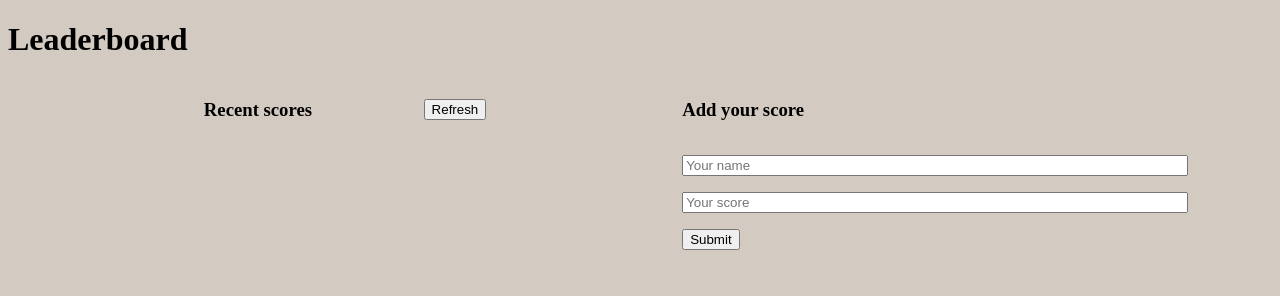
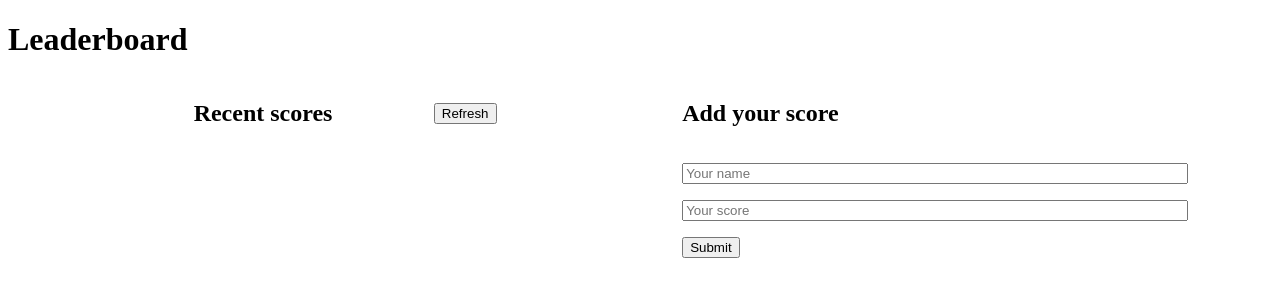
Before and after one commit to julzedz/leaderboard, a website built with webpack: page src/index.html in a window 1280 px wide. Built offline with nearby package versions, Linux system fonts and the light colour scheme.

Commit message:
Add index.js

```diff
--- a/src/index.html
+++ b/src/index.html
@@ -11,13 +11,13 @@
 <main>
     <section class="score-section">
     <header>
-      <h3>Recent scores</h3>
+      <h2>Recent scores</h2>
       <input type="button" class="btn" value="Refresh">
     </header>
     <ul class="scores-box"></ul>
   </section>
   <section class="input-section">
-    <header><h3>Add your score</h3></header>
+    <header><h2>Add your score</h2></header>
     <input type="text" name="name" placeholder="Your name" id="">
     <input type="text" name="score" placeholder="Your score" id="">
     <input type="button" class="btn" name="submit" value="Submit" id="">
--- a/src/style.css
+++ b/src/style.css
@@ -1,15 +1,6 @@
-.hello {
-  color: #5c2424;
-}
-
-body {
-  background-color: #d3cbc1;
-}
-
 main {
   display: flex;
   justify-content: space-evenly;
-  width: 100%;
 }
 
 .score-section{
@@ -18,7 +9,6 @@ main {
 
 .score-section header {
   display: flex;
-  width: 100%;
   justify-content: space-evenly;
   align-items: center;
 }
```
Also changed, not shown: src/index.js (line endings or trailing spaces).
